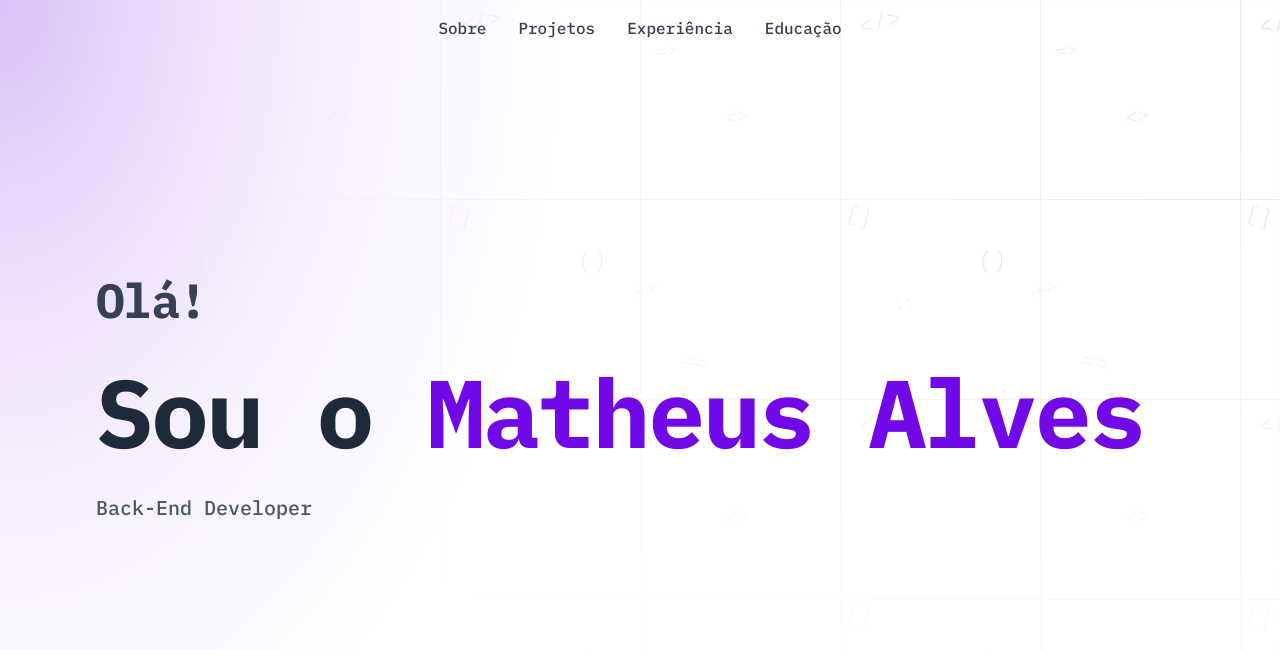
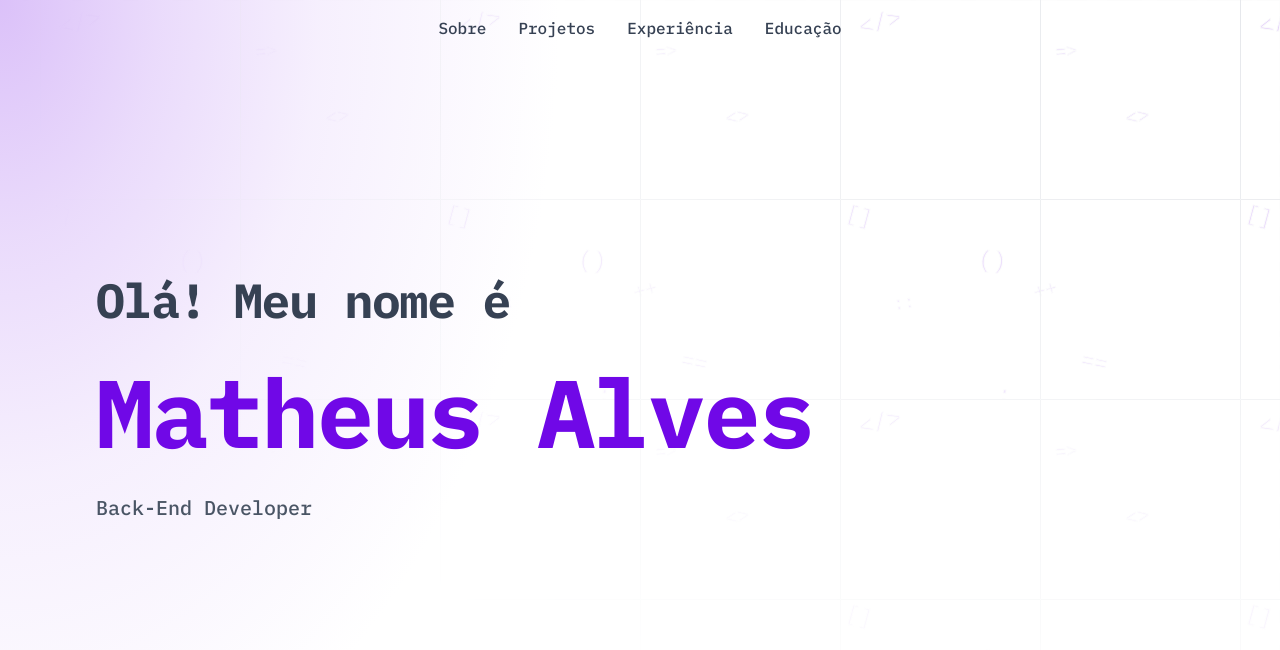
Before and after one commit to ma-alves/ma-alves.github.io, an Astro site: page / in a window 1280 px wide. Shown: the top 650 px of the page. Built offline with nearby package versions, Linux system fonts and the light colour scheme; Astro itself is replaced by a stand-in of ours.

Commit message:
Adapta hero para nome ficar bem enquadrado

```diff
--- a/src/components/Hero.astro
+++ b/src/components/Hero.astro
@@ -134,12 +134,12 @@ import { siteConfig } from "../config";
       <h2
         class="text-pretty text-xl sm:text-2xl md:text-5xl font-bold tracking-tight text-gray-700 animate-fade-in"
       >
-        Olá!
+        Olá! Meu nome é
       </h2>
       <h1
         class="mt-6 sm:mt-8 md:mt-10 text-pretty text-4xl sm:text-5xl md:text-6xl lg:text-8xl font-bold tracking-tight text-gray-800 animate-fade-in animation-delay-200"
       >
-        Sou o <span style={{ color: siteConfig.accentColor }}
+        <span style={{ color: siteConfig.accentColor }}
           >{siteConfig.name}</span
         >
       </h1>
```
